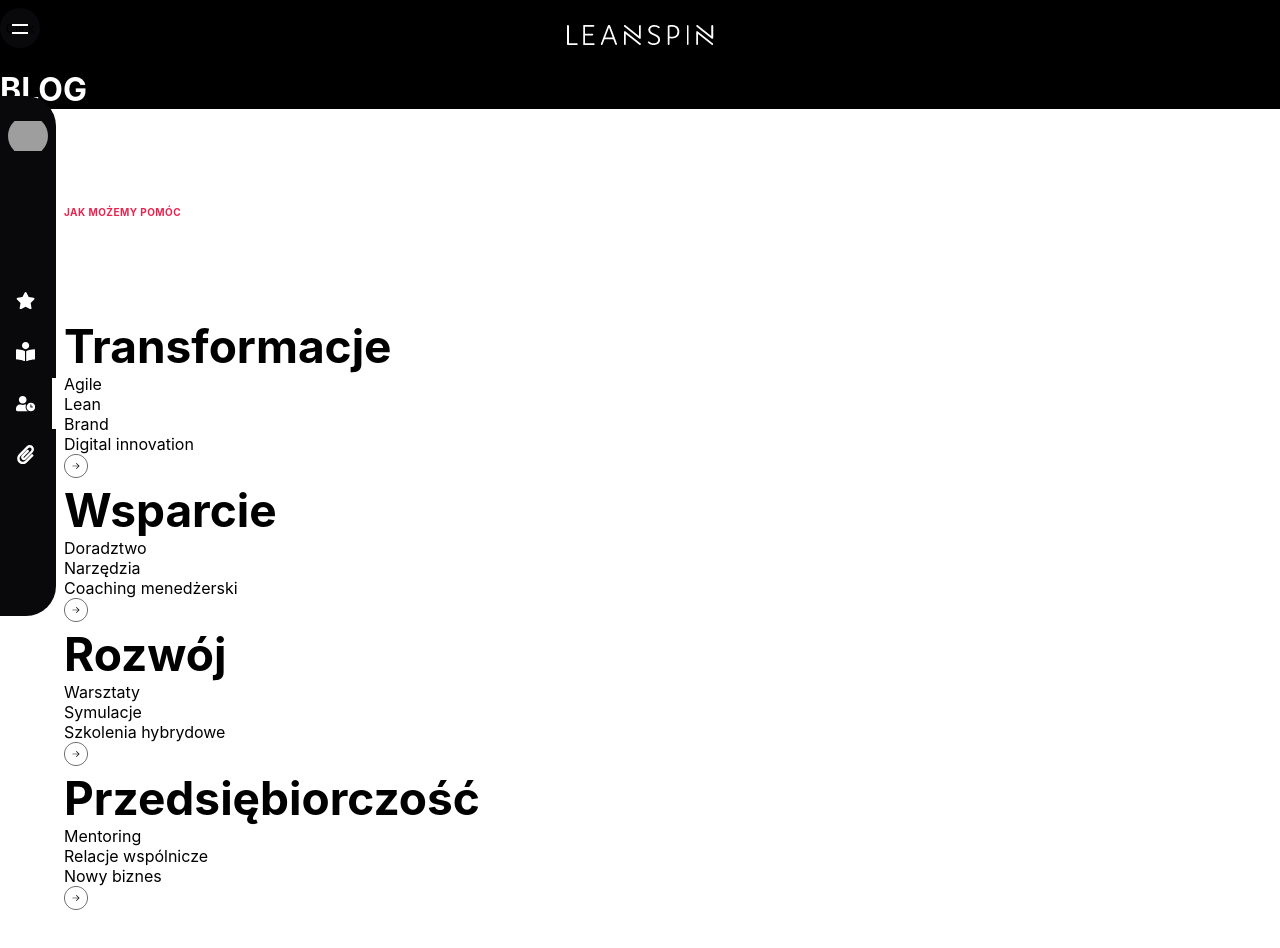
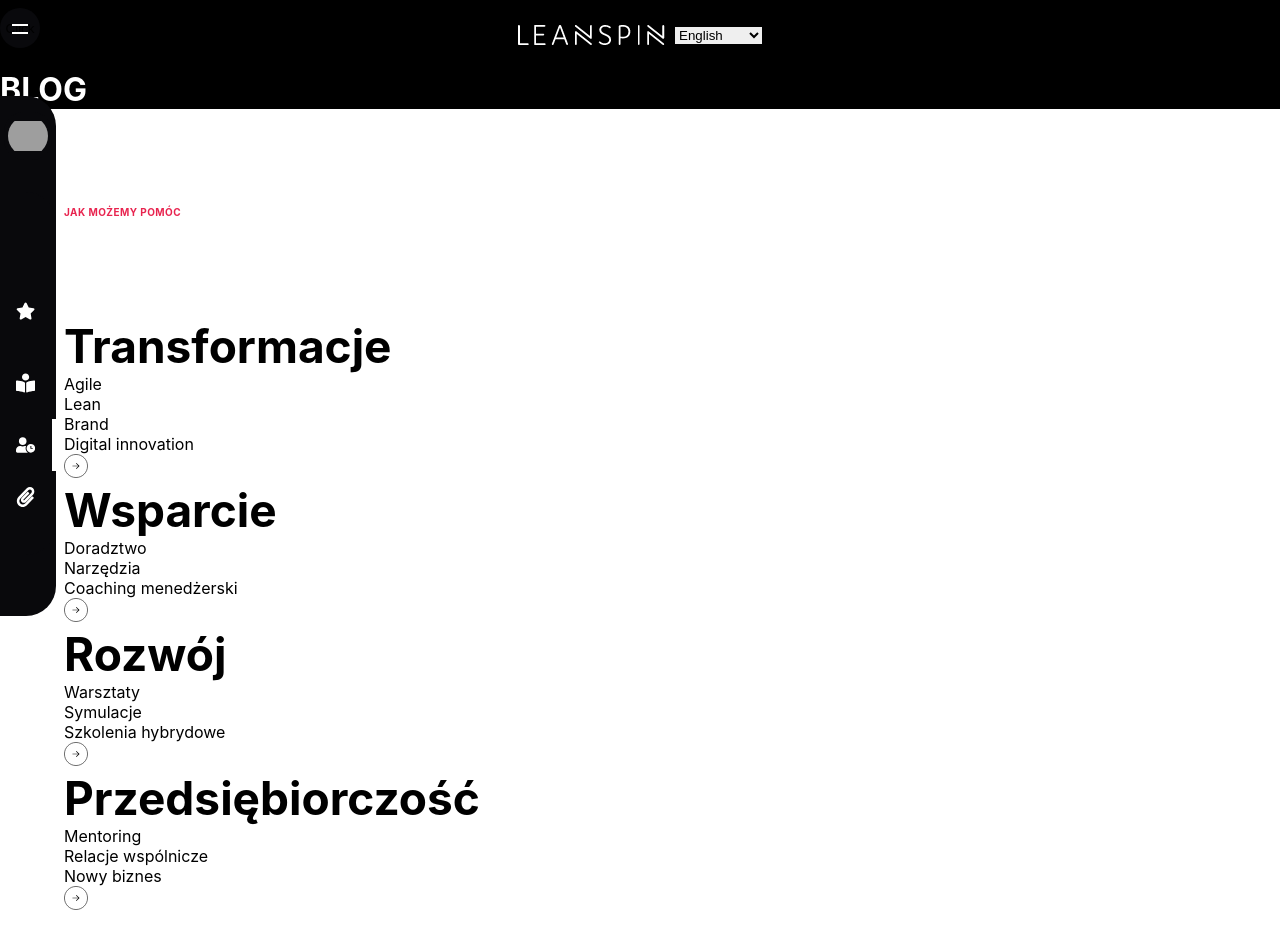
Before and after one commit to ManellDmitry/react-homework, a React (Create React App) app: page /blog in a window 1280 px wide. Shown: the top 948 px of the page. Built offline with nearby package versions, Linux system fonts and the light colour scheme; grey boxes are pictures that could not be loaded.

Commit message:
styled options

```diff
--- a/src/components/Button.js
+++ b/src/components/Button.js
@@ -15,14 +15,14 @@ font-size: 18px;
 const StyledButton = styled.button`
   ${commonStyles}
   animation: glowing 2300ms infinite;
-  @media screen and (max-width: 320px) {
+  @media screen and (max-width: 679px) {
     display: none;
   }
 `;
 
 const StyledLinkButton = styled.a`
   ${commonStyles}
-  @media screen and (max-width: 320px) {
+  @media screen and (max-width: 679px) {
     display: none;
   }
   @keyframes glowing {
--- a/src/components/Header.js
+++ b/src/components/Header.js
@@ -3,6 +3,7 @@ import Navigation from "./Navigation";
 import Logo from "./Logo";
 import styled from "styled-components";
 import { Container } from "./styledComponents";
+import { border } from "@mui/system";
 
 const StyledHeader = styled.header`
   background: #000;
@@ -15,13 +16,26 @@ const HeaderContainer = styled(Container)`
   align-items: center;
   padding: 25px 0px;
 `;
+const StyledSelect = styled.select`
+  border: none;
+  outline: none;
+  margin-left: 10px;
+`;
 
 function Header() {
   return (
     <StyledHeader>
       <HeaderContainer>
         <Logo />
-        {/* <Navigation /> */}
+        <StyledSelect
+          onChange={(e) => {
+            localStorage.setItem("lang", e.target.value);
+          }}
+        >
+          <option value="en">English </option>
+          <option value="uk">Українська</option>
+          <option value="ru">Русский</option>
+        </StyledSelect>
       </HeaderContainer>
     </StyledHeader>
   );
--- a/src/contexts/AppContext.js
+++ b/src/contexts/AppContext.js
@@ -5,15 +5,15 @@ const navLinks = [
   { id: "1", label: getLocale("Home"), path: "", iconName: "home" },
   {
     id: "2",
-    label: getLocale("KNOW-HOW"),
+    label: getLocale("know_how"),
     path: "kontakt",
     iconName: "project",
   },
-  { id: "3", label: getLocale("O NAS"), path: "o-nas", iconName: "team" },
-  { id: "4", label: getLocale("BLOG"), path: "blog", iconName: "calendar" },
+  { id: "3", label: getLocale("o_nas"), path: "o-nas", iconName: "team" },
+  { id: "4", label: getLocale("blog"), path: "blog", iconName: "calendar" },
   {
     id: "5",
-    label: getLocale("KONTAKT"),
+    label: getLocale("kontakt"),
     path: "kontakt",
     iconName: "documents",
   },
--- a/src/i18n.js
+++ b/src/i18n.js
@@ -16,6 +16,9 @@ const locales = {
 };
 
 export function getLocalesByLang(lang) {
+  if (lang === "ua") {
+    lang = "uk";
+  }
   return locales[lang];
 }
 const result = getLocalesByLang("uk");
```
